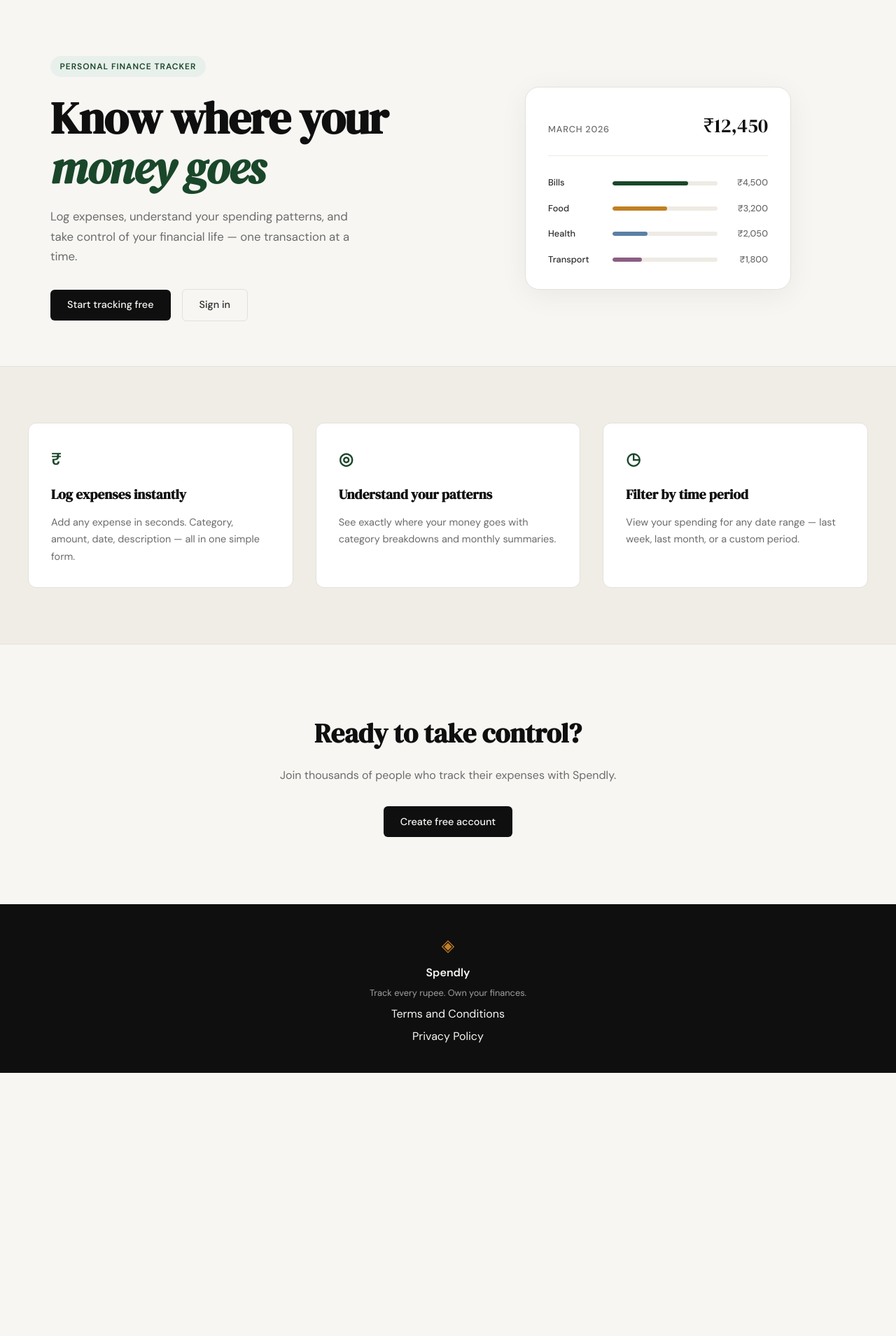
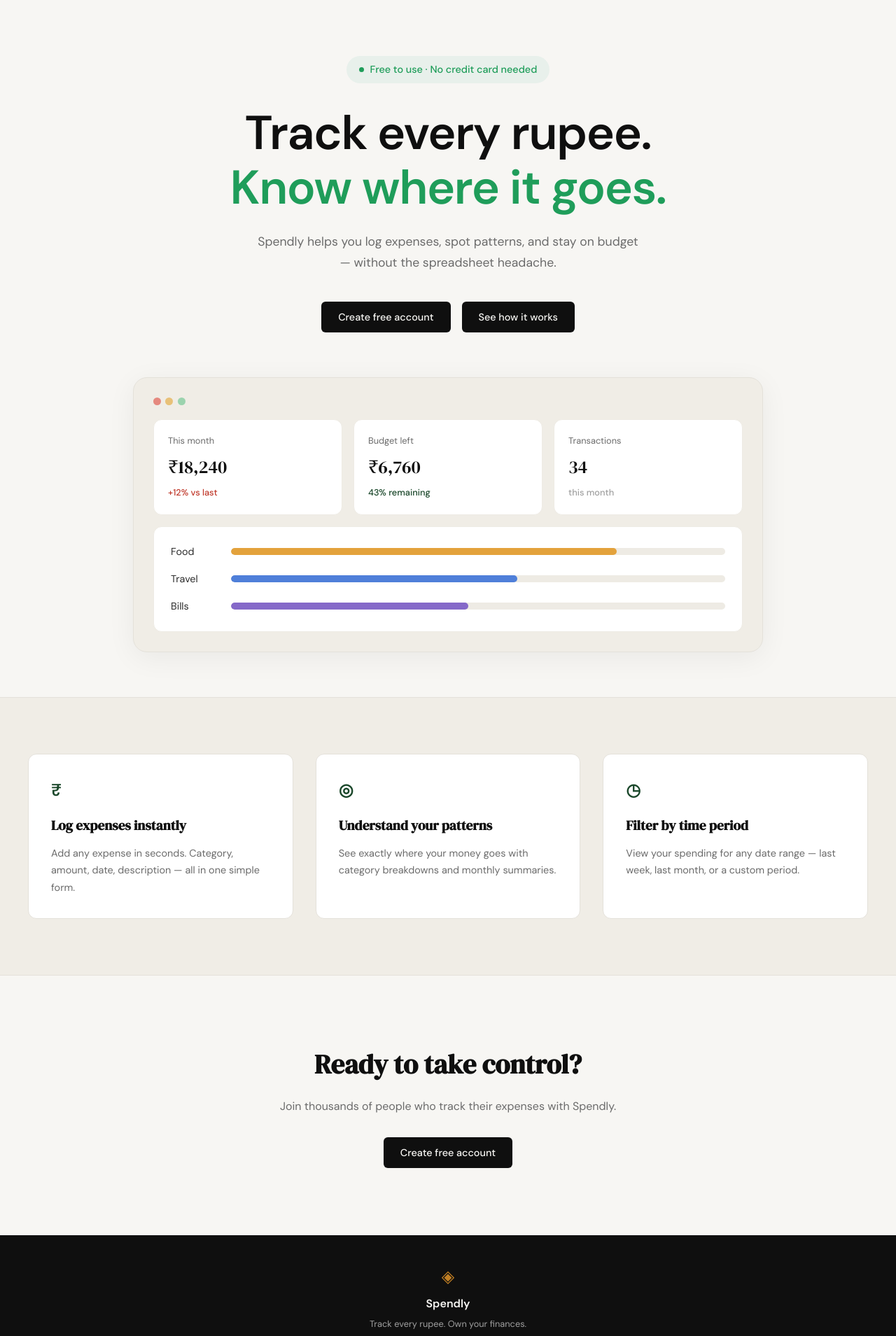
Before and after one commit to osama-github-web/Spendly, a Flask app: page / in a window 1280 px wide. Shown: the part 61-1970 px from the top of the page at 70% size. Before the commit the page ends 1594 px from the top, so only its background shows below. Run offline with Flask 3, Linux system fonts and the light colour scheme.

Commit message:
landing: redesign hero section to match mockup

```diff
--- a/static/css/style.css
+++ b/static/css/style.css
@@ -125,53 +125,72 @@ a { color: inherit; text-decoration: none; }
 
 .hero {
     padding: 5rem 2rem 4rem;
-    display: grid;
-    grid-template-columns: 1fr 1fr;
-    gap: 4rem;
+    display: flex;
+    flex-direction: column;
     align-items: center;
     max-width: var(--max-width);
     margin: 0 auto;
 }
 
+.hero-inner {
+    max-width: 700px;
+    display: flex;
+    flex-direction: column;
+    align-items: center;
+    text-align: center;
+}
+
 .hero-badge {
+    --hero-green: #1f9d5a;
+    display: inline-flex;
+    align-items: center;
+    gap: 0.55rem;
+    background: var(--accent-light);
+    color: var(--hero-green);
+    font-size: 0.9rem;
+    font-weight: 500;
+    padding: 0.5rem 1.1rem;
+    border-radius: 999px;
+    margin-bottom: 2rem;
+}
+
+.hero-badge-dot {
+    width: 7px;
+    height: 7px;
+    border-radius: 50%;
+    background: var(--hero-green);
     display: inline-block;
-    background: var(--accent-light);
-    color: var(--accent);
-    font-size: 0.75rem;
-    font-weight: 600;
-    letter-spacing: 0.08em;
-    text-transform: uppercase;
-    padding: 0.35rem 0.85rem;
-    border-radius: 999px;
+}
+
+.hero-title {
+    --hero-green: #1f9d5a;
+    font-family: var(--font-body);
+    font-weight: 700;
+    font-size: clamp(2.75rem, 6vw, 4.25rem);
+    line-height: 1.15;
+    letter-spacing: -0.02em;
+    color: var(--ink);
     margin-bottom: 1.5rem;
 }
 
-.hero-title {
-    font-family: var(--font-display);
-    font-size: clamp(2.5rem, 5vw, 4rem);
-    line-height: 1.1;
-    letter-spacing: -0.02em;
-    color: var(--ink);
-    margin-bottom: 1.25rem;
-}
-
-.hero-title em {
-    font-style: italic;
-    color: var(--accent);
+.hero-title-accent {
+    color: var(--hero-green);
 }
 
 .hero-subtitle {
-    font-size: 1.05rem;
+    font-size: 1.1rem;
     color: var(--ink-muted);
     line-height: 1.7;
-    max-width: 460px;
-    margin-bottom: 2rem;
+    max-width: 560px;
+    margin: 0 auto 2.5rem;
 }
 
 .hero-actions {
     display: flex;
     gap: 1rem;
     align-items: center;
+    justify-content: center;
+    margin-bottom: 4rem;
 }
 
 /* ------------------------------------------------------------------ */
@@ -179,60 +198,100 @@ a { color: inherit; text-decoration: none; }
 /* ------------------------------------------------------------------ */
 
 .hero-visual {
+    width: 100%;
     display: flex;
     justify-content: center;
 }
 
 .mock-card {
-    background: var(--paper-card);
+    background: var(--paper-warm);
     border: 1px solid var(--border);
     border-radius: var(--radius-lg);
-    padding: 2rem;
+    padding: 1.75rem;
     width: 100%;
-    max-width: 380px;
+    max-width: 900px;
     box-shadow: 0 8px 40px rgba(0,0,0,0.06);
 }
 
-.mock-card-header {
+.mock-card-dots {
     display: flex;
-    justify-content: space-between;
-    align-items: baseline;
-    margin-bottom: 1.75rem;
-    padding-bottom: 1.25rem;
-    border-bottom: 1px solid var(--border-soft);
+    gap: 0.4rem;
+    margin-bottom: 1.25rem;
 }
 
-.mock-label {
-    font-size: 0.8rem;
-    font-weight: 500;
-    color: var(--ink-muted);
-    text-transform: uppercase;
-    letter-spacing: 0.06em;
+.dot {
+    width: 11px;
+    height: 11px;
+    border-radius: 50%;
 }
 
-.mock-total {
+.dot-red { background: #e5897f; }
+.dot-yellow { background: #e8c178; }
+.dot-green { background: #9bd3ae; }
+
+.mock-stats {
+    display: grid;
+    grid-template-columns: repeat(3, 1fr);
+    gap: 1rem;
+    margin-bottom: 1rem;
+}
+
+.mock-stat {
+    background: var(--paper-card);
+    border: 1px solid var(--border-soft);
+    border-radius: var(--radius-md);
+    padding: 1.25rem;
+    display: flex;
+    flex-direction: column;
+    gap: 0.4rem;
+    text-align: left;
+}
+
+.mock-stat-label {
+    font-size: 0.8rem;
+    color: var(--ink-muted);
+}
+
+.mock-stat-value {
     font-family: var(--font-display);
-    font-size: 1.75rem;
+    font-size: 1.6rem;
     color: var(--ink);
 }
 
-.mock-bars { display: flex; flex-direction: column; gap: 1rem; }
+.mock-stat-delta {
+    font-size: 0.8rem;
+    font-weight: 500;
+}
+
+.mock-stat-delta-bad { color: var(--danger); }
+.mock-stat-delta-good { color: var(--accent); }
+.mock-stat-delta-muted { color: var(--ink-faint); }
+
+.mock-bars-panel {
+    background: var(--paper-card);
+    border: 1px solid var(--border-soft);
+    border-radius: var(--radius-md);
+    padding: 1.5rem;
+    display: flex;
+    flex-direction: column;
+    gap: 1rem;
+}
 
 .mock-bar-row {
     display: grid;
-    grid-template-columns: 80px 1fr 60px;
+    grid-template-columns: 70px 1fr;
     align-items: center;
-    gap: 0.75rem;
+    gap: 1rem;
 }
 
 .mock-cat {
-    font-size: 0.8rem;
-    font-weight: 500;
+    font-size: 0.9rem;
     color: var(--ink-soft);
+    text-align: left;
 }
 
 .mock-bar-track {
-    height: 6px;
+    height: 10px;
     background: var(--border-soft);
     border-radius: 999px;
     overflow: hidden;
@@ -240,21 +299,13 @@ a { color: inherit; text-decoration: none; }
 
 .mock-bar {
     height: 100%;
-    background: var(--accent);
     border-radius: 999px;
     transition: width 0.6s ease;
 }
 
-.mock-bar-2 { background: var(--accent-2); }
-.mock-bar-3 { background: #5b7fa6; }
-.mock-bar-4 { background: #8b5e83; }
-
-.mock-amt {
-    font-size: 0.8rem;
-    font-weight: 500;
-    color: var(--ink-muted);
-    text-align: right;
-}
+.mock-bar-food { background: #e3a23c; }
+.mock-bar-travel { background: #4f7fd9; }
+.mock-bar-bills { background: #8569c9; }
 
 /* ------------------------------------------------------------------ */
 /* Buttons                                                             */
@@ -561,14 +612,8 @@ a { color: inherit; text-decoration: none; }
 /* ------------------------------------------------------------------ */
 
 @media (max-width: 900px) {
-    .hero {
-        grid-template-columns: 1fr;
-        text-align: center;
-    }
-
     .hero-subtitle { max-width: 100%; }
-    .hero-actions { justify-content: center; }
-    .hero-visual { display: none; }
+    .mock-stats { grid-template-columns: 1fr; }
 
     .features-inner { grid-template-columns: 1fr; }
 }
--- a/templates/landing.html
+++ b/templates/landing.html
@@ -6,55 +6,65 @@
 
 <section class="hero">
     <div class="hero-inner">
-        <div class="hero-badge">Personal Finance Tracker</div>
+        <div class="hero-badge">
+            <span class="hero-badge-dot"></span>
+            Free to use · No credit card needed
+        </div>
         <h1 class="hero-title">
-            Know where your<br>
-            <em>money goes</em>
+            Track every rupee.<br>
+            <span class="hero-title-accent">Know where it goes.</span>
         </h1>
         <p class="hero-subtitle">
-            Log expenses, understand your spending patterns,
-            and take control of your financial life —
-            one transaction at a time.
+            Spendly helps you log expenses, spot patterns, and stay
+            on budget — without the spreadsheet headache.
         </p>
         <div class="hero-actions">
-            <a href="{{ url_for('register') }}" class="btn-primary">Start tracking free</a>
-            <a href="{{ url_for('login') }}" class="btn-ghost">Sign in</a>
+            <a href="{{ url_for('register') }}" class="btn-primary">Create free account</a>
+            <a href="#" class="btn-primary">See how it works</a>
         </div>
     </div>
     <div class="hero-visual">
         <div class="mock-card">
-            <div class="mock-card-header">
-                <span class="mock-label">March 2026</span>
-                <span class="mock-total">₹12,450</span>
+            <div class="mock-card-dots">
+                <span class="dot dot-red"></span>
+                <span class="dot dot-yellow"></span>
+                <span class="dot dot-green"></span>
             </div>
-            <div class="mock-bars">
+            <div class="mock-stats">
+                <div class="mock-stat">
+                    <span class="mock-stat-label">This month</span>
+                    <span class="mock-stat-value">₹18,240</span>
+                    <span class="mock-stat-delta mock-stat-delta-bad">+12% vs last</span>
+                </div>
+                <div class="mock-stat">
+                    <span class="mock-stat-label">Budget left</span>
+                    <span class="mock-stat-value">₹6,760</span>
+                    <span class="mock-stat-delta mock-stat-delta-good">43% remaining</span>
+                </div>
+                <div class="mock-stat">
+                    <span class="mock-stat-label">Transactions</span>
+                    <span class="mock-stat-value">34</span>
+                    <span class="mock-stat-delta mock-stat-delta-muted">this month</span>
+                </div>
+            </div>
+            <div class="mock-bars-panel">
+                <div class="mock-bar-row">
+                    <span class="mock-cat">Food</span>
+                    <div class="mock-bar-track">
+                        <div class="mock-bar mock-bar-food" style="width: 78%"></div>
+                    </div>
+                </div>
+                <div class="mock-bar-row">
+                    <span class="mock-cat">Travel</span>
+                    <div class="mock-bar-track">
+                        <div class="mock-bar mock-bar-travel" style="width: 58%"></div>
+                    </div>
+                </div>
                 <div class="mock-bar-row">
                     <span class="mock-cat">Bills</span>
                     <div class="mock-bar-track">
-                        <div class="mock-bar" style="width: 72%"></div>
+                        <div class="mock-bar mock-bar-bills" style="width: 48%"></div>
                     </div>
-                    <span class="mock-amt">₹4,500</span>
-                </div>
-                <div class="mock-bar-row">
-                    <span class="mock-cat">Food</span>
-                    <div class="mock-bar-track">
-                        <div class="mock-bar mock-bar-2" style="width: 52%"></div>
-                    </div>
-                    <span class="mock-amt">₹3,200</span>
-                </div>
-                <div class="mock-bar-row">
-                    <span class="mock-cat">Health</span>
-                    <div class="mock-bar-track">
-                        <div class="mock-bar mock-bar-3" style="width: 33%"></div>
-                    </div>
-                    <span class="mock-amt">₹2,050</span>
-                </div>
-                <div class="mock-bar-row">
-                    <span class="mock-cat">Transport</span>
-                    <div class="mock-bar-track">
-                        <div class="mock-bar mock-bar-4" style="width: 28%"></div>
-                    </div>
-                    <span class="mock-amt">₹1,800</span>
                 </div>
             </div>
         </div>
```
Also changed, not shown: hero-update.png (added).
